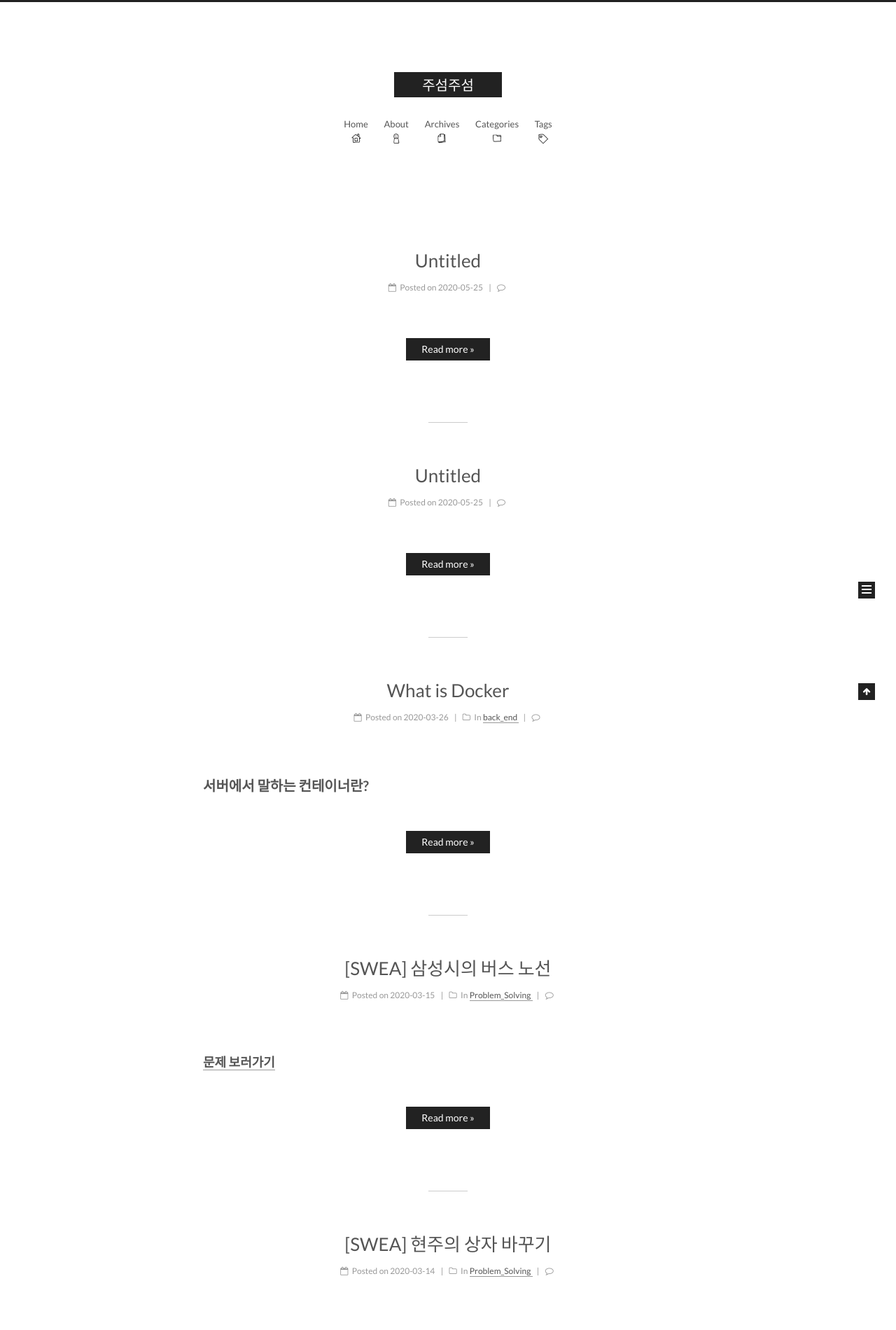
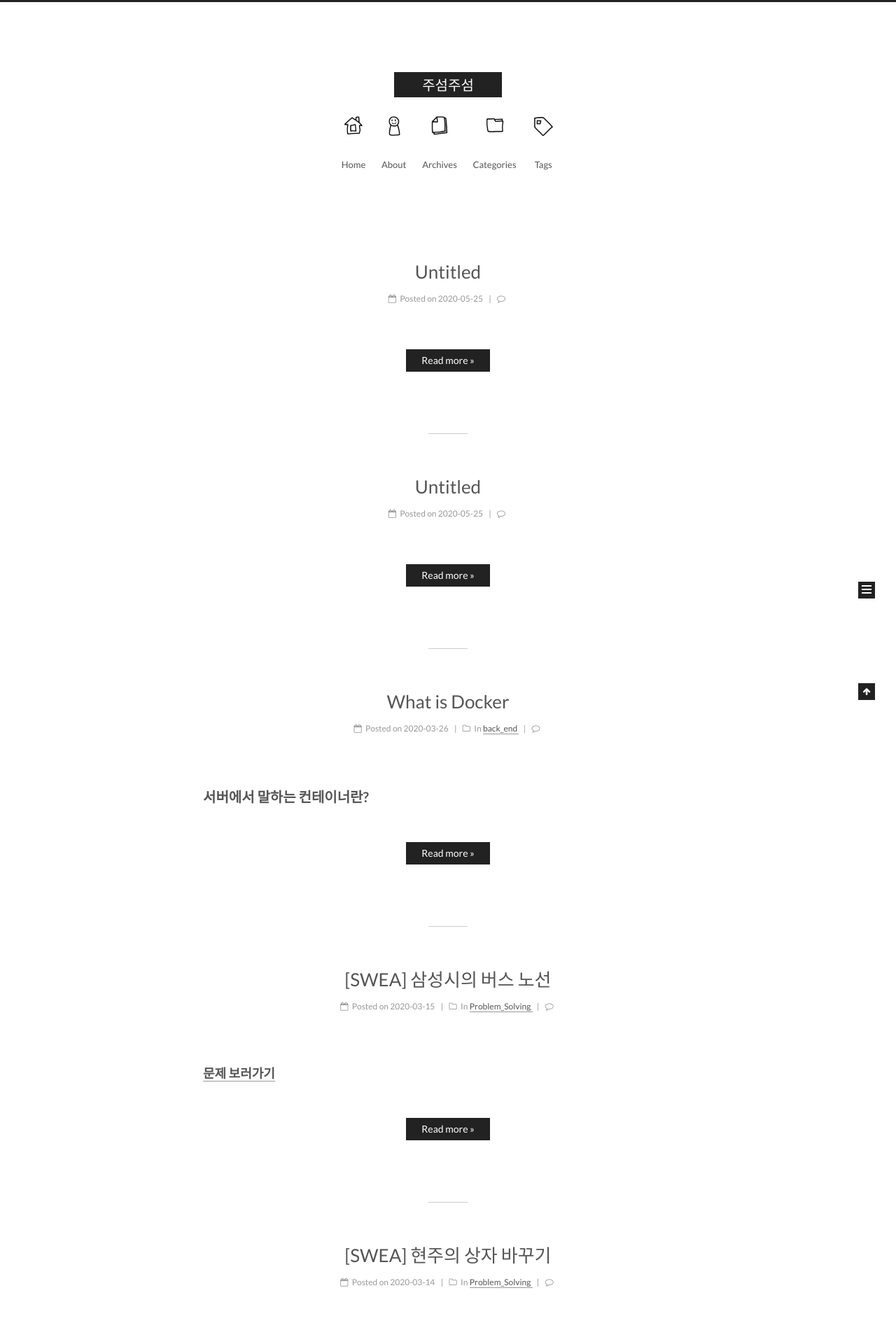
Before and after one commit to sxngho/sxngho.github.io, a Jekyll site: the page built from index.html, in a window 1280 px wide. Shown: the top 1900 px of the page at 70% size. Built offline with Jekyll 4.4.1, drawn with Linux system fonts in a browser that asks for light colours; the list of posts is cut into pages by our own code; comment, search, counter and statistics services are not loaded.

Commit message:
header img size expand

```diff
--- a/_includes/_partials/header.html
+++ b/_includes/_partials/header.html
@@ -45,10 +45,10 @@
         {% assign itemName = name | downcase %}
         <li class="menu-item menu-item-{{ itemName }}">
           <a href="{{ path | relative_url }}" rel="section">
+            {% if site.menu_icons.enable %}
+	  <img src="/assets/images/menus/{{site.menu_icons[itemName]}}.png" width="32" height="32"> <br />
+            {% endif %}
             {{ __.menu[name] }}
-            {% if site.menu_icons.enable %}
-	  <img src="/assets/images/menus/{{site.menu_icons[itemName]}}.png" width="16" height="16"> <br />
-            {% endif %}
           </a>
         </li>
       {% endfor %}
```
